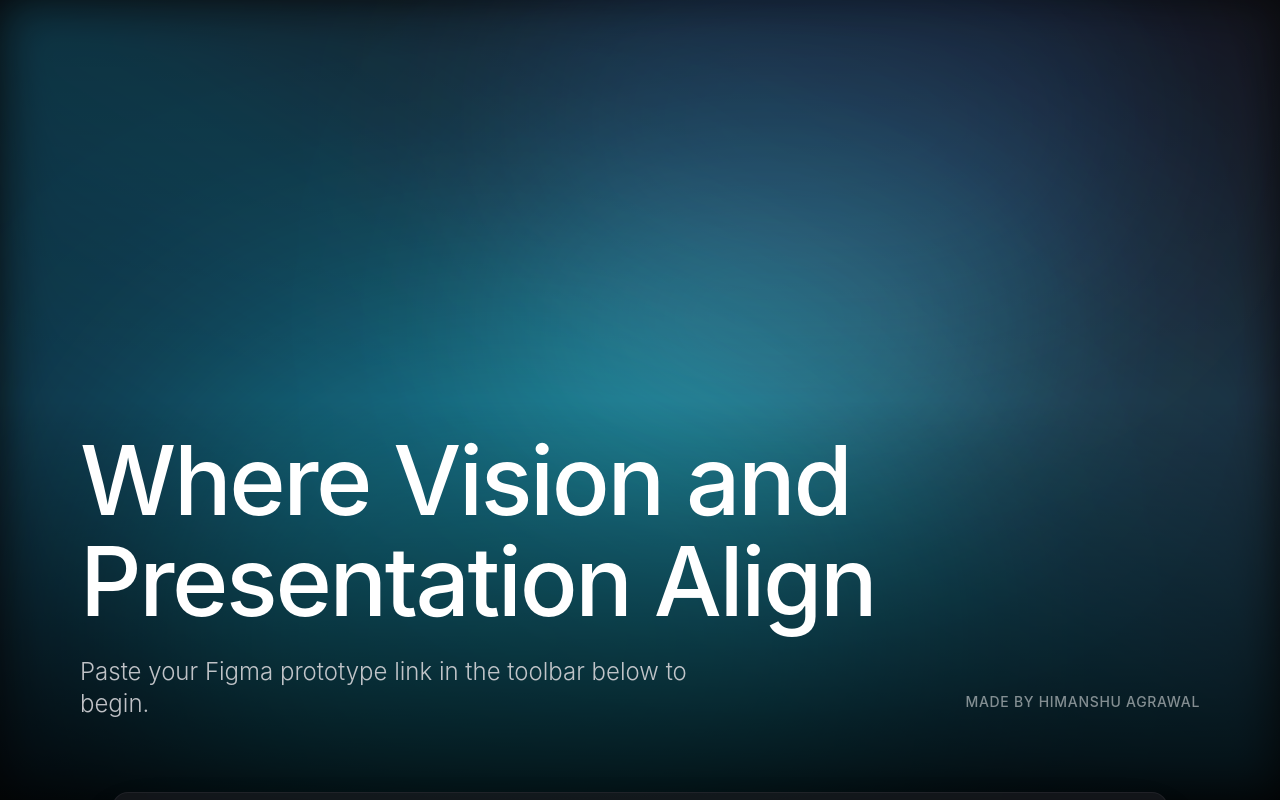
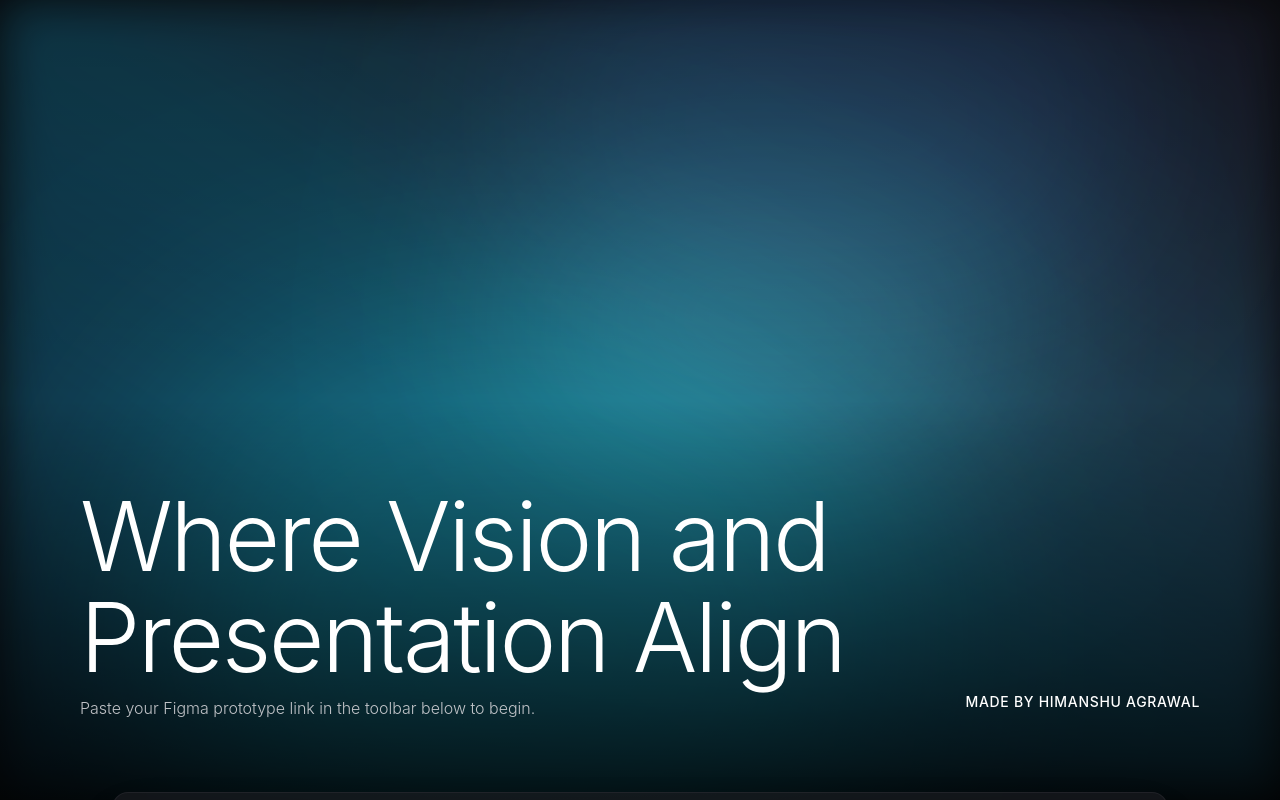
Before and after one commit to designerhimanshu/Figma-presentation-wrapper, a React (Vite) app: page / in a window 1280 px wide. Built offline with nearby package versions, Linux system fonts and the light colour scheme.

Commit message:
Refine landing page typography

```diff
--- a/src/components/FigmaIframe.tsx
+++ b/src/components/FigmaIframe.tsx
@@ -26,16 +26,16 @@ export const FigmaIframe: React.FC<FigmaIframeProps> = ({ figmaUrl, viewMode, ac
           <div className="flex justify-between items-end w-full">
             {/* Left aligned main text */}
             <div className="max-w-4xl">
-              <h1 className="text-6xl md:text-8xl font-medium text-white mb-6 leading-[1.05] tracking-tight">
+              <h1 className="text-6xl md:text-8xl font-light text-white mb-2 leading-[1.05] tracking-tight">
                 Where Vision and<br />Presentation Align
               </h1>
-              <p className="text-xl md:text-2xl text-zinc-300 font-light max-w-2xl opacity-90">
+              <p className="text-sm md:text-base text-zinc-300 font-light max-w-2xl opacity-90">
                 Paste your Figma prototype link in the toolbar below to begin.
               </p>
             </div>
 
             {/* Right aligned watermark text */}
-            <p className="text-sm font-medium text-white/50 tracking-wider uppercase mb-2">
+            <p className="text-sm font-medium text-white tracking-wider uppercase mb-2">
               Made by Himanshu Agrawal
             </p>
           </div>
```
Also changed, not shown: 1 other file (tests, documents, lock files or other folders).
